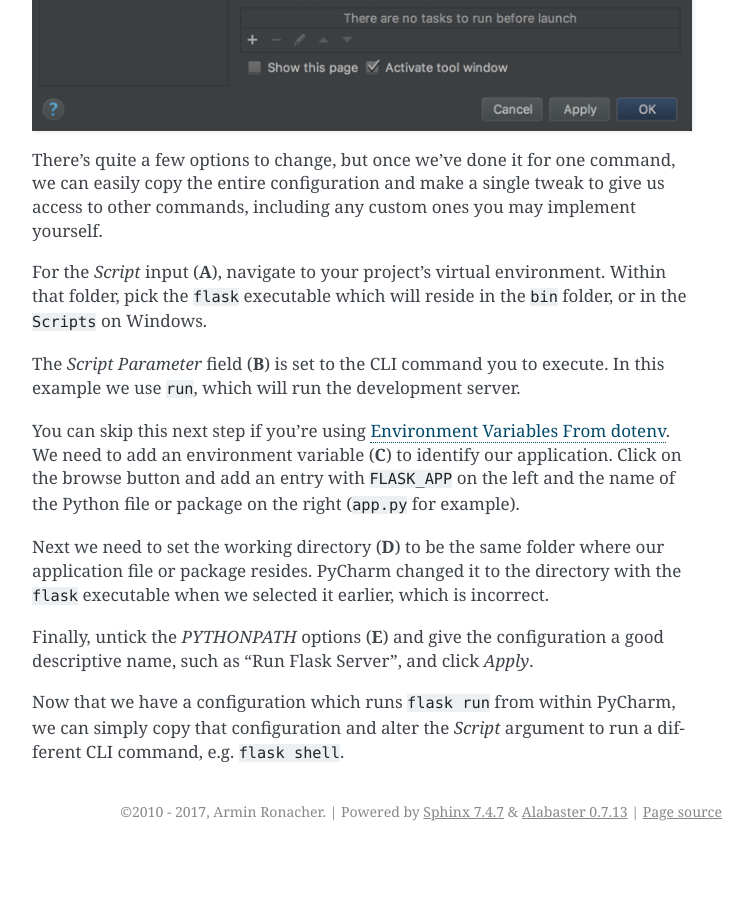
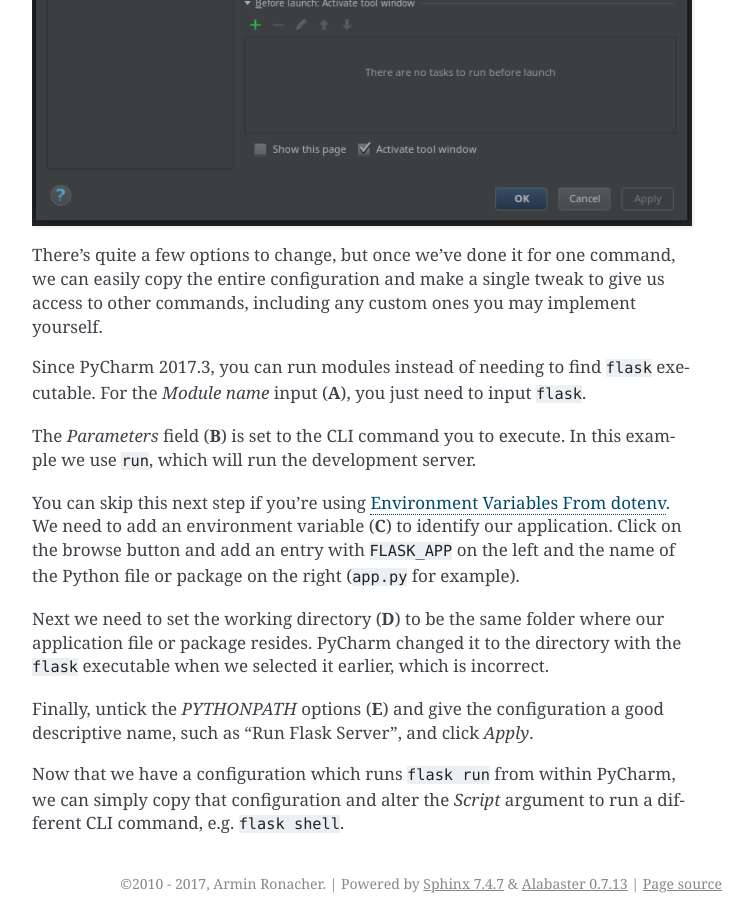
Before and after one commit to skybear308/flask, a Sphinx documentation site: the page built from docs/cli.rst, in a window 1280 px wide and 900 px high, scrolled down 7468 px. Shown: the whole window, without its empty margins (388-1140 px from the left). Built offline with Sphinx 7.4.7, drawn with Linux system fonts in a browser that asks for light colours; before the commit the page ends 8319 px from its top, so only the background shows below that.

Commit message:
update pycharm instructions

```diff
--- a/docs/cli.rst
+++ b/docs/cli.rst
@@ -359,11 +359,10 @@ There's quite a few options to change, but once we've done it for one command,
 we can easily copy the entire configuration and make a single tweak to give us
 access to other commands, including any custom ones you may implement yourself.
 
-For the *Script* input (**A**), navigate to your project's virtual environment.
-Within that folder, pick the ``flask`` executable which will reside in the
-``bin`` folder, or in the ``Scripts`` on Windows.
+Since PyCharm 2017.3, you can run modules instead of needing to find ``flask``
+executable. For the *Module name* input (**A**), you just need to input ``flask``.
 
-The *Script Parameter* field (**B**) is set to the CLI command you to execute.
+The *Parameters* field (**B**) is set to the CLI command you to execute.
 In this example we use ``run``, which will run the development server.
 
 You can skip this next step if you're using :ref:`dotenv`. We need to add an
```
Also changed, not shown: docs/_static/pycharm-runconfig.png.
